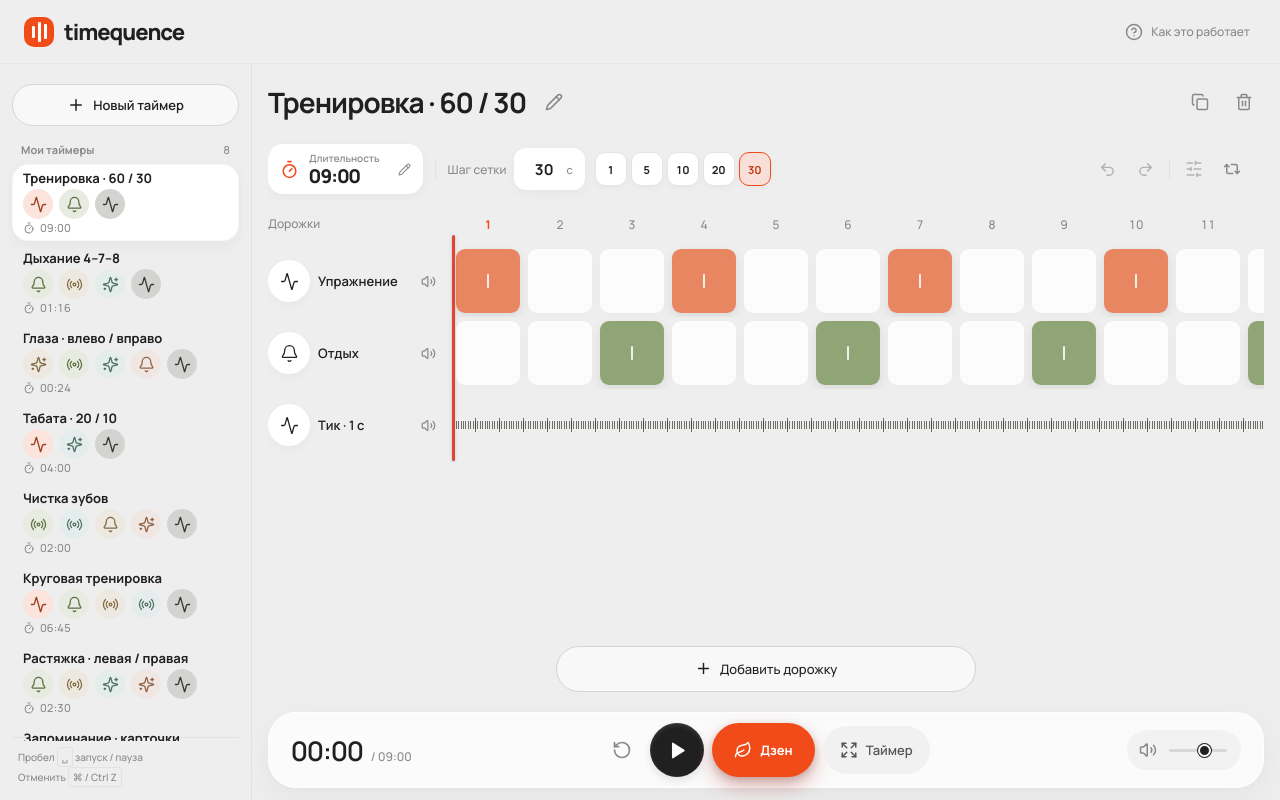
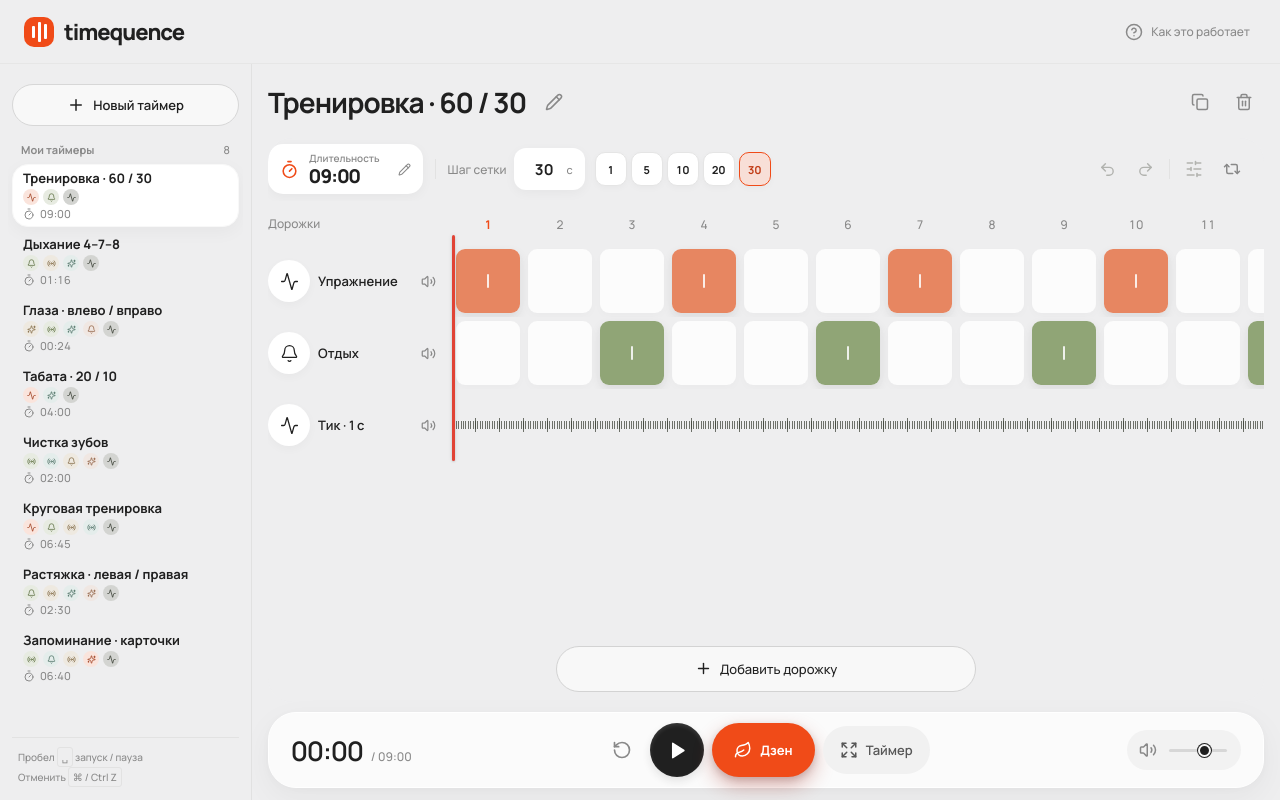
Before and after one commit to rusakoff/timequence, a React (Vite) app: page / in a window 1280 px wide. Built offline with nearby package versions, Linux system fonts and the light colour scheme.

Commit message:
style: show compact icons for enabled tracks

```diff
--- a/src/App.tsx
+++ b/src/App.tsx
@@ -142,24 +142,27 @@ function TimerList({
           />
         </label>
       )}
-      {visibleTimers.map((t) => (
+      {visibleTimers.map((t) => {
+        const enabledTracks = t.tracks.filter((track) => !track.muted);
+        return (
           <button
             className={`timer-card ${t.id === activeId ? "current" : ""}`}
             key={t.id}
             aria-current={t.id === activeId ? "page" : undefined}
-          aria-label={`${t.name}, ${time(t.duration)}, ${t.tracks.length ? `дорожки: ${t.tracks.map((track) => track.name).join(", ")}` : "без дорожек"}`}
+            aria-label={`${t.name}, ${time(t.duration)}, ${enabledTracks.length ? `включены дорожки: ${enabledTracks.map((track) => track.name).join(", ")}` : "нет включённых дорожек"}`}
             onClick={() => select(t.id)}
           >
             <span className="timer-card-top">
               <strong title={t.name}>{t.name}</strong>
             </span>
-          <TrackIcons timer={t} />
+            <TrackIcons tracks={enabledTracks} />
             <span className="timer-card-duration">
               <TimerIcon size={12} aria-hidden="true" />
               {time(t.duration)}
             </span>
           </button>
-      ))}
+        );
+      })}
       {searchable && visibleTimers.length === 0 && (
         <p className="timer-list-empty">Таймеры не найдены</p>
       )}
@@ -219,23 +222,23 @@ function TrackNameField({
   );
 }
 
-function TrackIcons({ timer }: { timer: Timer }) {
-  const shown = timer.tracks.length <= 5 ? timer.tracks : timer.tracks.slice(0, 4);
+function TrackIcons({ tracks }: { tracks: Track[] }) {
+  const shown = tracks.length <= 5 ? tracks : tracks.slice(0, 4);
   return (
     <span className="timer-track-icons" aria-hidden="true">
       {shown.map((track) => {
         const Icon = SOUND_ICONS[getSound(track.sound).icon];
         return (
           <span key={track.id} className={`timer-track-icon color-${track.color}`} title={track.name}>
-            <Icon size={17} strokeWidth={1.8} />
+            <Icon size={9} strokeWidth={2} />
           </span>
         );
       })}
-      {timer.tracks.length > 5 && (
-        <span className="timer-track-more">+{timer.tracks.length - shown.length}</span>
-      )}
-      {timer.tracks.length === 0 && (
-        <span className="timer-track-empty">Нет дорожек</span>
+      {tracks.length > 5 && (
+        <span className="timer-track-more">+{tracks.length - shown.length}</span>
+      )}
+      {tracks.length === 0 && (
+        <span className="timer-track-empty">Все дорожки выключены</span>
       )}
     </span>
   );
--- a/src/styles.css
+++ b/src/styles.css
@@ -487,8 +487,8 @@ input[type="range"]:disabled {
 .timer-track-icons {
   display: flex;
   align-items: center;
-  gap: 6px;
-  height: 30px;
+  gap: 4px;
+  height: 16px;
   margin-top: 2px;
 }
 .timer-track-icon,
@@ -496,9 +496,9 @@ input[type="range"]:disabled {
   display: inline-flex;
   align-items: center;
   justify-content: center;
-  width: 30px;
-  height: 30px;
-  flex: 0 0 30px;
+  width: 16px;
+  height: 16px;
+  flex: 0 0 16px;
   border-radius: 50%;
 }
 .timer-track-icon {
@@ -508,7 +508,7 @@ input[type="range"]:disabled {
 .timer-track-more {
   border: 1px solid var(--line);
   color: var(--muted);
-  font-size: 10px;
+  font-size: 8px;
   font-weight: 700;
   font-variant-numeric: tabular-nums;
 }
```
Lines whose indentation alone changed are shown as unchanged.
